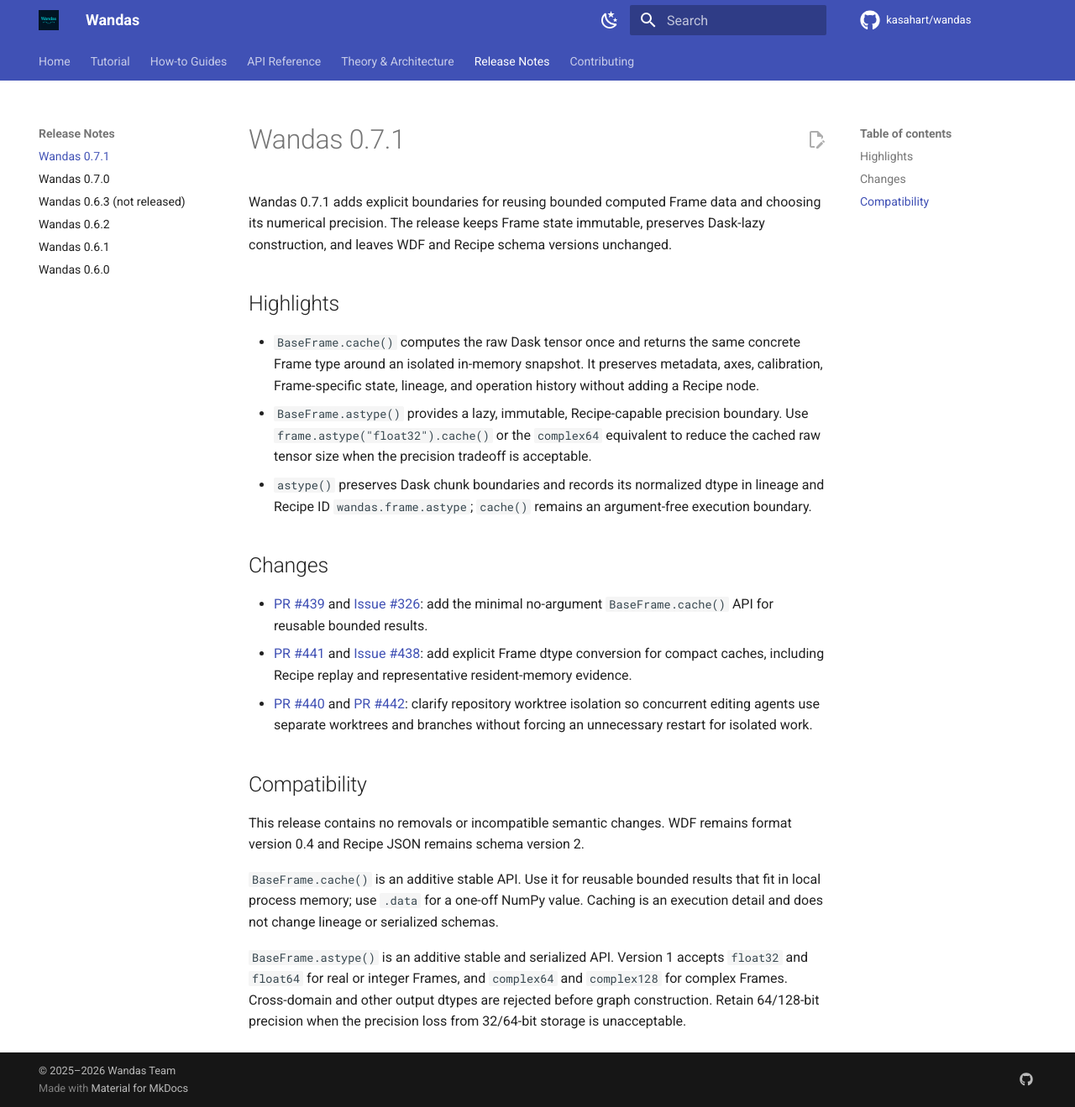
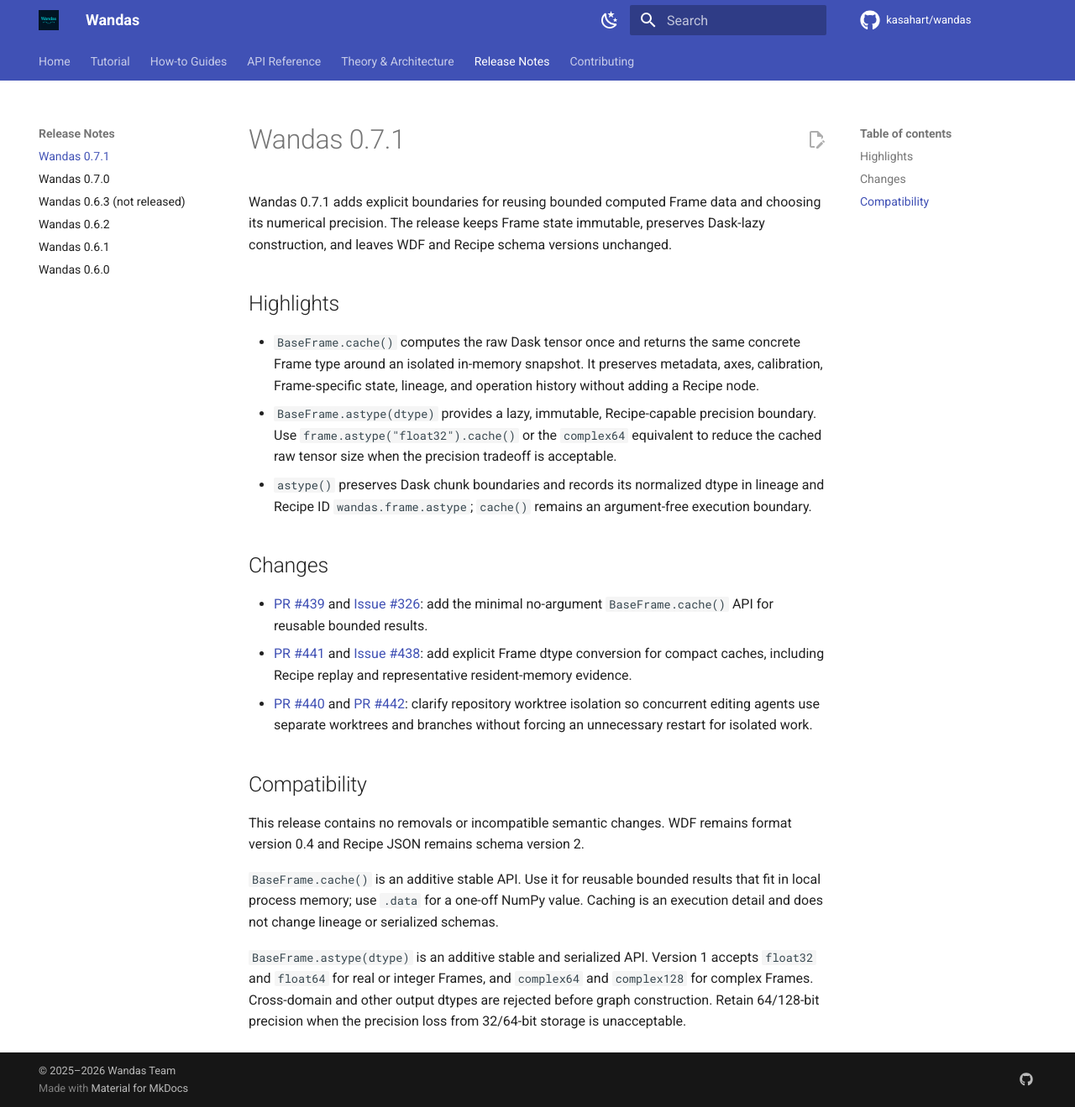
Before and after one commit to kasahart/wandas, an MkDocs documentation site: the page built from docs/src/release-notes/v0.7.1.md, in a window 1280 px wide and 1319 px high. Shown: the whole window at 84% size. Built offline with MkDocs 1.6.1 and Material for MkDocs 9.7.7, drawn with Linux system fonts in a browser that asks for light colours; comment, search, counter and statistics services are not loaded.

Commit message:
Clarify astype release signature

```diff
--- a/docs/src/release-notes/v0.7.1.md
+++ b/docs/src/release-notes/v0.7.1.md
@@ -11,7 +11,7 @@ unchanged.
   concrete Frame type around an isolated in-memory snapshot. It preserves
   metadata, axes, calibration, Frame-specific state, lineage, and operation
   history without adding a Recipe node.
-- `BaseFrame.astype()` provides a lazy, immutable, Recipe-capable precision
+- `BaseFrame.astype(dtype)` provides a lazy, immutable, Recipe-capable precision
   boundary. Use `frame.astype("float32").cache()` or the `complex64` equivalent
   to reduce the cached raw tensor size when the precision tradeoff is acceptable.
 - `astype()` preserves Dask chunk boundaries and records its normalized dtype in
@@ -41,7 +41,7 @@ format version 0.4 and Recipe JSON remains schema version 2.
 results that fit in local process memory; use `.data` for a one-off NumPy value.
 Caching is an execution detail and does not change lineage or serialized schemas.
 
-`BaseFrame.astype()` is an additive stable and serialized API. Version 1 accepts
+`BaseFrame.astype(dtype)` is an additive stable and serialized API. Version 1 accepts
 `float32` and `float64` for real or integer Frames, and `complex64` and
 `complex128` for complex Frames. Cross-domain and other output dtypes are
 rejected before graph construction. Retain 64/128-bit precision when the
```
Also changed, not shown: docs/src/explanation/public-api-stability.md (+1 -1 lines).
